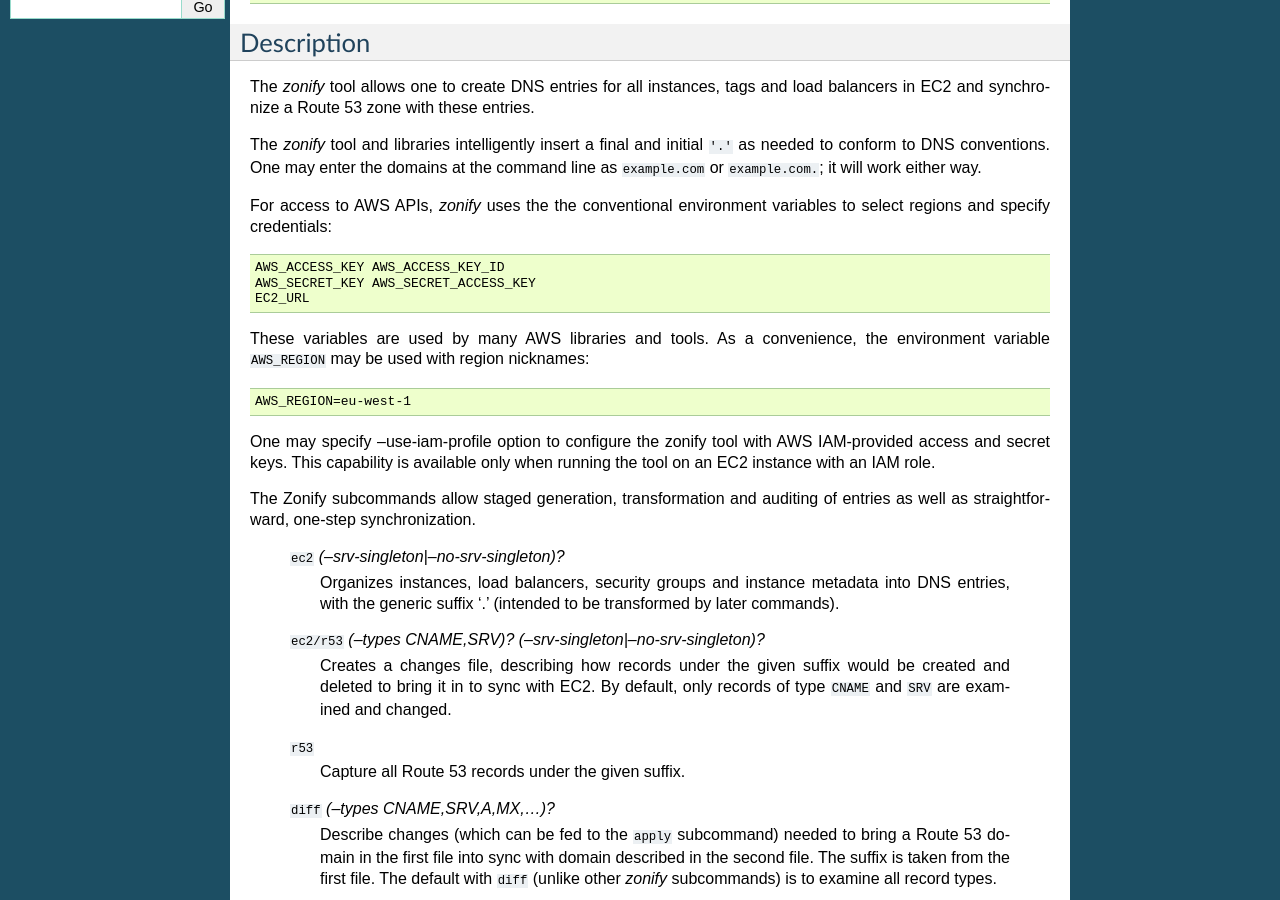
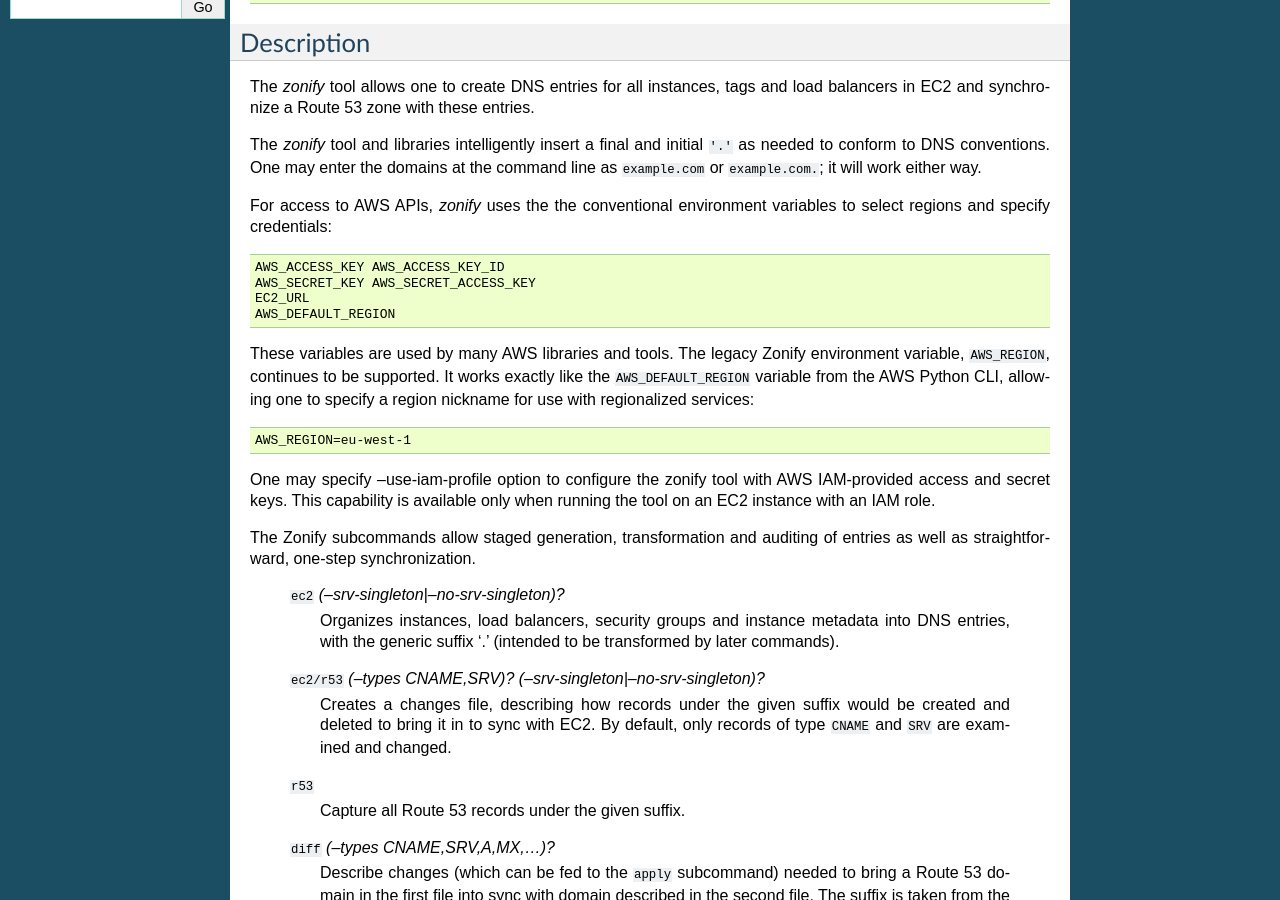
Before and after one commit to airbnb/zonify, a Sphinx documentation site: the page built from docs/source/index.rst, in a window 1280 px wide and 900 px high, scrolled down 344 px. Built offline with Sphinx 7.4.7, drawn with Linux system fonts in a browser that asks for light colours.

Commit message:
Document new support for AWS_DEFAULT_REGION.

```diff
--- a/docs/source/index.rst
+++ b/docs/source/index.rst
@@ -39,9 +39,12 @@ variables to select regions and specify credentials:
     AWS_ACCESS_KEY AWS_ACCESS_KEY_ID
     AWS_SECRET_KEY AWS_SECRET_ACCESS_KEY
     EC2_URL
+    AWS_DEFAULT_REGION
 
-These variables are used by many AWS libraries and tools. As a convenience,
-the environment variable ``AWS_REGION`` may be used with region nicknames:
+These variables are used by many AWS libraries and tools. The legacy Zonify
+environment variable, ``AWS_REGION``, continues to be supported. It works
+exactly like the ``AWS_DEFAULT_REGION`` variable from the AWS Python CLI,
+allowing one to specify a region nickname for use with regionalized services:
 
 .. code-block:: text
 
```
